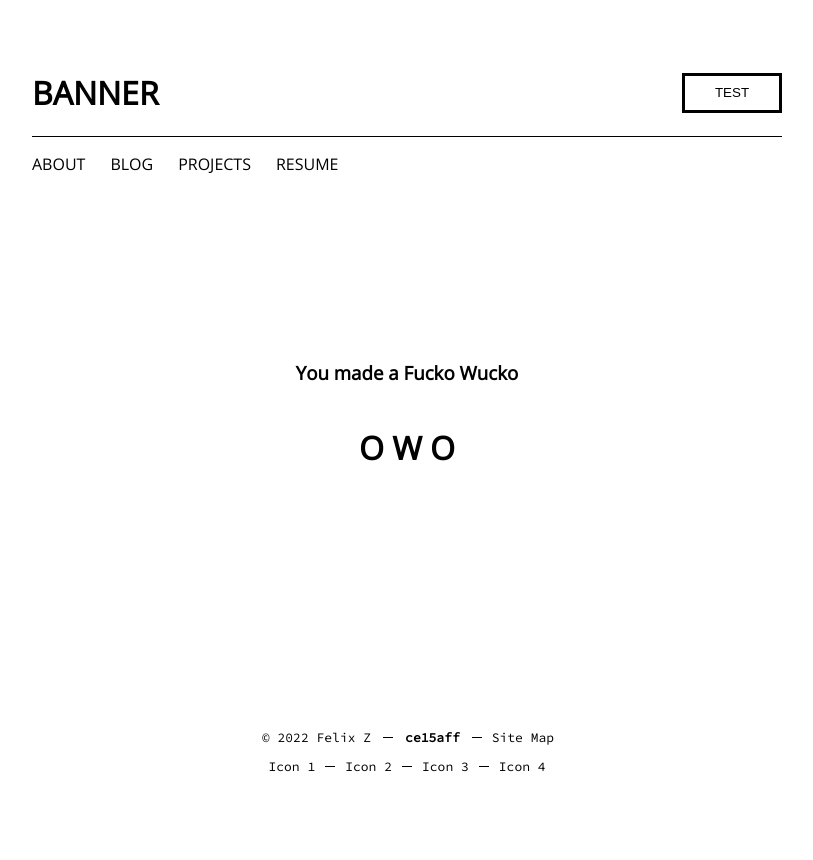
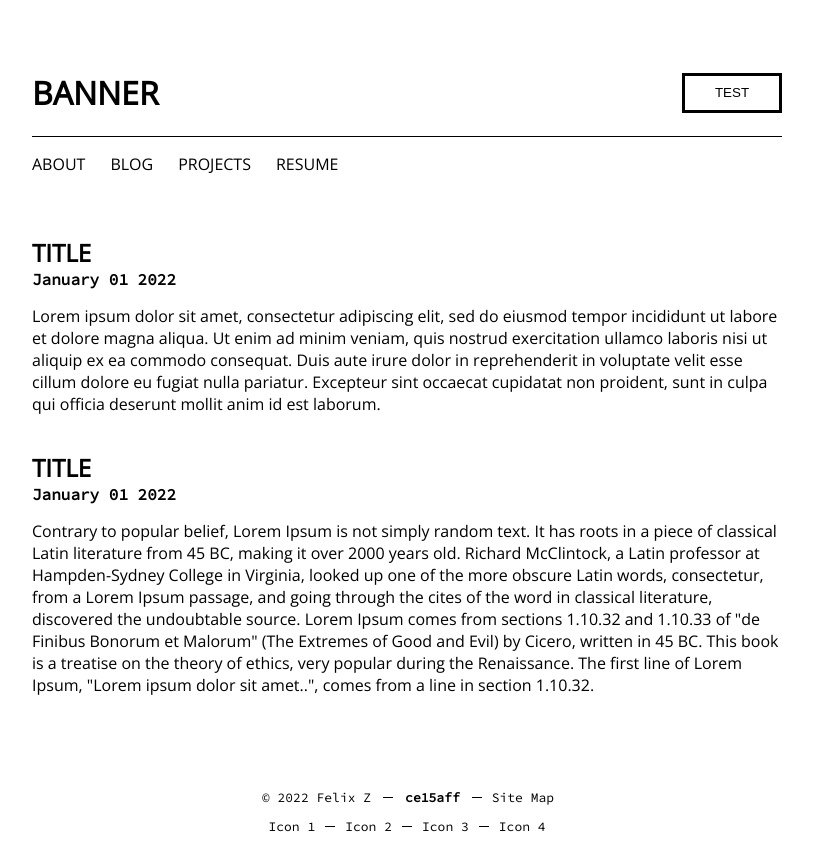
Before and after one commit to zhoufel1/personal-website, a Next.js app: page /blog in a window 1280 px wide. Before the commit this address had no page. Shown: the whole page, without its empty margins (233-1046 px from the left). Before the commit the page ends 800 px from the top, so only its background shows below. Built offline with nearby package versions, Linux system fonts and the light colour scheme.

Commit message:
prototype blog page

```diff
--- /dev/null
+++ b/src/pages/blog.tsx
@@ -0,0 +1,58 @@
+import React from 'react';
+import { styled } from 'src/lib/styles';
+
+const _Title = styled('h2', {
+  paddingBottom: 0,
+  marginBottom: 0,
+});
+
+const _SubTitle = styled('h4', {
+  fontFamily: '$code',
+  margin: 0,
+  padding: 0,
+});
+
+const _Tag = styled('div', {
+  margin: 0,
+  padding: 0,
+  height: 25,
+  width: 50,
+  background: 'Black',
+  color: 'White',
+});
+
+const BlogPage = () => {
+  return (
+    <>
+      <_Title>TITLE</_Title>
+      <_SubTitle>January 01 2022</_SubTitle>
+      <p>
+        Lorem ipsum dolor sit amet, consectetur adipiscing elit, sed do eiusmod
+        tempor incididunt ut labore et dolore magna aliqua. Ut enim ad minim
+        veniam, quis nostrud exercitation ullamco laboris nisi ut aliquip ex ea
+        commodo consequat. Duis aute irure dolor in reprehenderit in voluptate
+        velit esse cillum dolore eu fugiat nulla pariatur. Excepteur sint
+        occaecat cupidatat non proident, sunt in culpa qui officia deserunt
+        mollit anim id est laborum.
+      </p>
+      <_Title>TITLE</_Title>
+      <_SubTitle>January 01 2022</_SubTitle>
+      <p>
+        Contrary to popular belief, Lorem Ipsum is not simply random text. It
+        has roots in a piece of classical Latin literature from 45 BC, making it
+        over 2000 years old. Richard McClintock, a Latin professor at
+        Hampden-Sydney College in Virginia, looked up one of the more obscure
+        Latin words, consectetur, from a Lorem Ipsum passage, and going through
+        the cites of the word in classical literature, discovered the
+        undoubtable source. Lorem Ipsum comes from sections 1.10.32 and 1.10.33
+        of "de Finibus Bonorum et Malorum" (The Extremes of Good and Evil) by
+        Cicero, written in 45 BC. This book is a treatise on the theory of
+        ethics, very popular during the Renaissance. The first line of Lorem
+        Ipsum, "Lorem ipsum dolor sit amet..", comes from a line in section
+        1.10.32.
+      </p>
+    </>
+  );
+};
+
+export default BlogPage;
```
